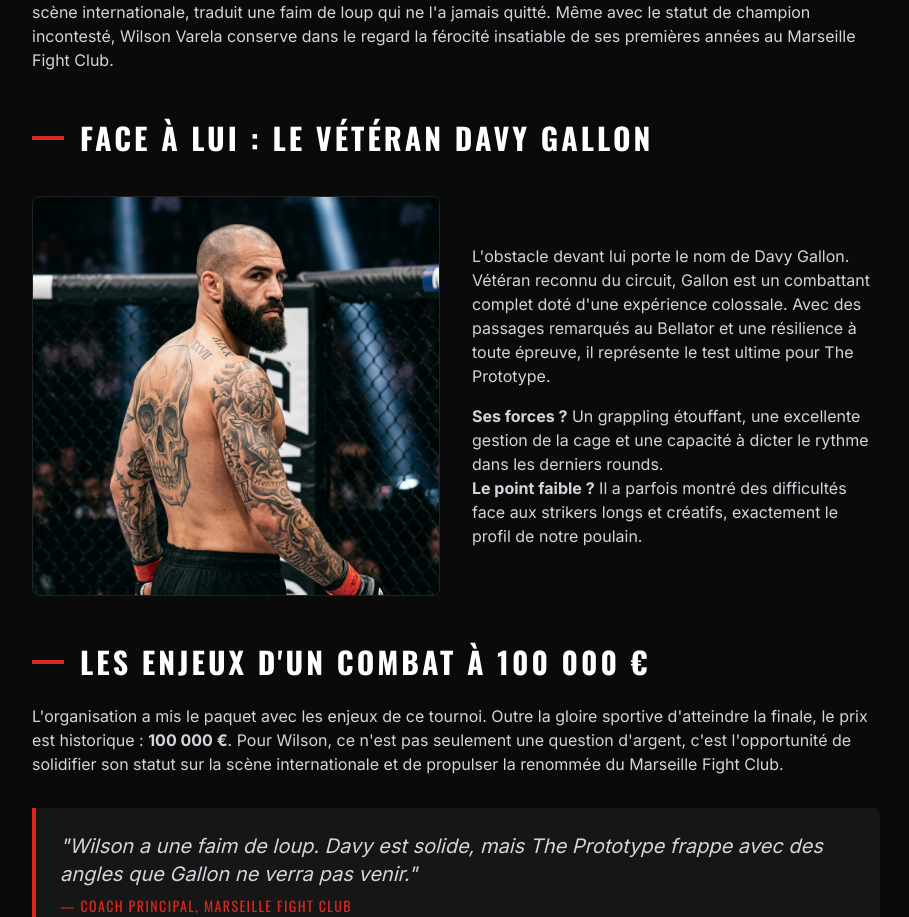
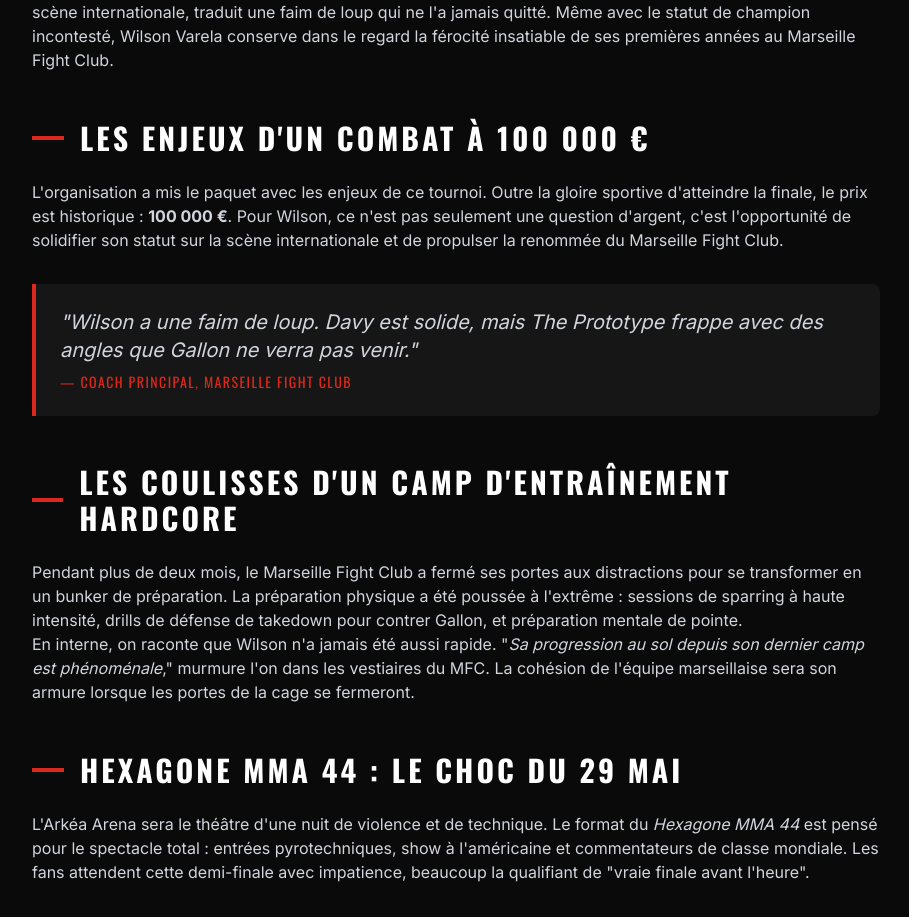
Before and after one commit to marseillefightclub/marseille-fight-club, a Next.js app: page /blog/wilson-varela-vs-davy-gallon-hexagone-mma-44 in a window 1280 px wide. Shown: the part 2088-3005 px from the top of the page, without its empty margins (184-1093 px from the left). Built offline with nearby package versions, Linux system fonts and the light colour scheme.

Commit message:
refactor(blog): remove opponent section from Wilson Varela article

```diff
--- a/src/app/blog/wilson-varela-vs-davy-gallon-hexagone-mma-44/page.tsx
+++ b/src/app/blog/wilson-varela-vs-davy-gallon-hexagone-mma-44/page.tsx
@@ -90,31 +90,7 @@
             L'image parle d'elle-même. Cette rage de vaincre, cristallisée lors de ses victoires historiques par K.O. sur la scène internationale, traduit une faim de loup qui ne l'a jamais quitté. Même avec le statut de champion incontesté, Wilson Varela conserve dans le regard la férocité insatiable de ses premières années au Marseille Fight Club.
           </p>
 
-          <h2 className="text-3xl font-oswald font-bold text-white uppercase mt-12 mb-6 tracking-widest flex items-center">
-            <span className="bg-mfc-red w-8 h-1 mr-4 block"></span>
-            Face à Lui : Le Vétéran Davy Gallon
-          </h2>
 
-          <div className="grid grid-cols-1 md:grid-cols-2 gap-8 my-10 items-center">
-            <div className="order-2 md:order-1 relative h-[400px] rounded-lg overflow-hidden border border-white/10">
-              <Image
-                src="/images/blog/davy-gallon.png"
-                alt="Davy Gallon, combattant MMA"
-                fill
-                className="object-cover"
-              />
-            </div>
-            <div className="order-1 md:order-2">
-              <p className="mb-4">
-                L'obstacle devant lui porte le nom de Davy Gallon. Vétéran reconnu du circuit, Gallon est un combattant complet doté d'une expérience colossale. Avec des passages remarqués au Bellator et une résilience à toute épreuve, il représente le test ultime pour The Prototype.
-              </p>
-              <p>
-                <strong>Ses forces ?</strong> Un grappling étouffant, une excellente gestion de la cage et une capacité à dicter le rythme dans les derniers rounds.
-                <br/>
-                <strong>Le point faible ?</strong> Il a parfois montré des difficultés face aux strikers longs et créatifs, exactement le profil de notre poulain.
-              </p>
-            </div>
-          </div>
 
           <h2 className="text-3xl font-oswald font-bold text-white uppercase mt-12 mb-6 tracking-widest flex items-center">
             <span className="bg-mfc-red w-8 h-1 mr-4 block"></span>
```
